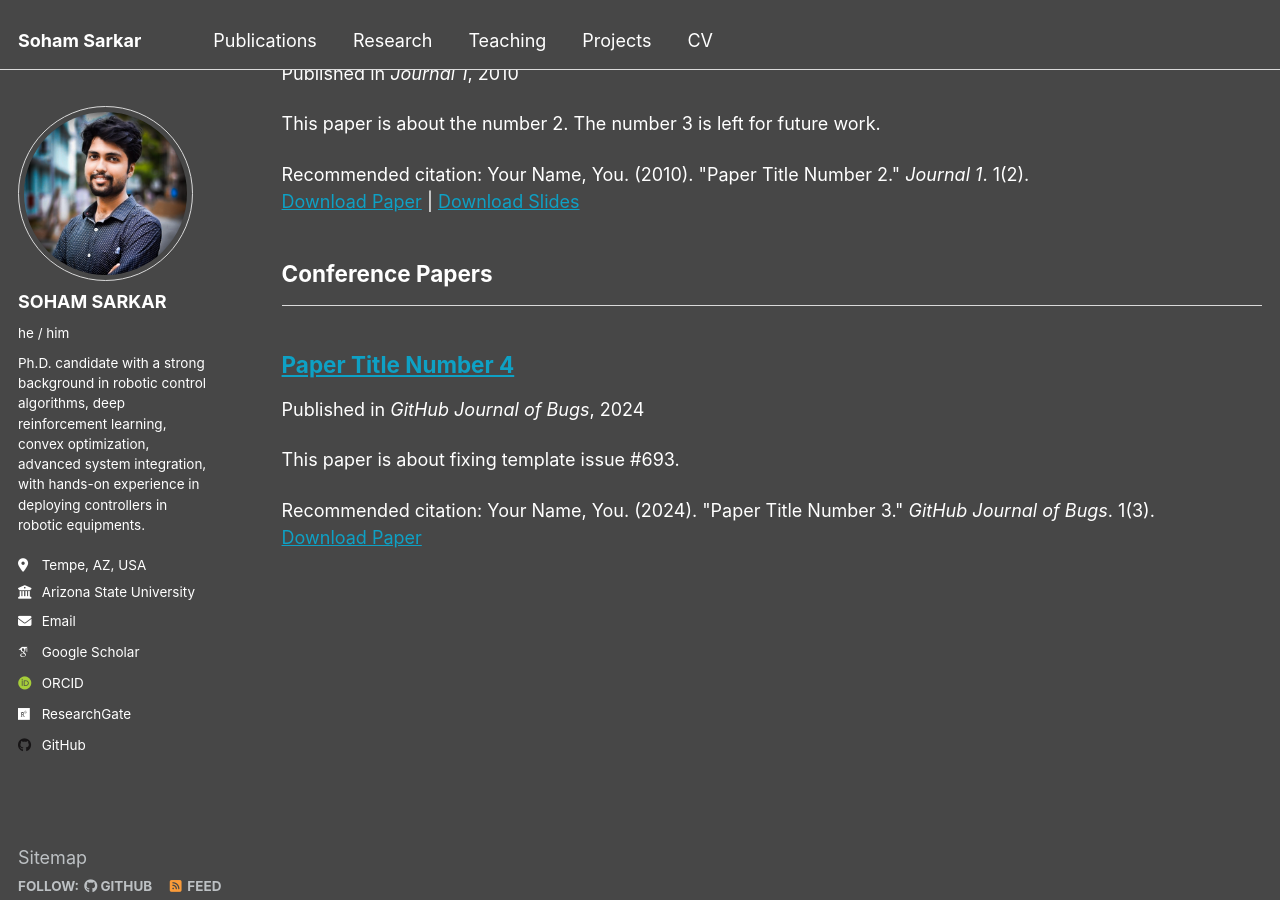
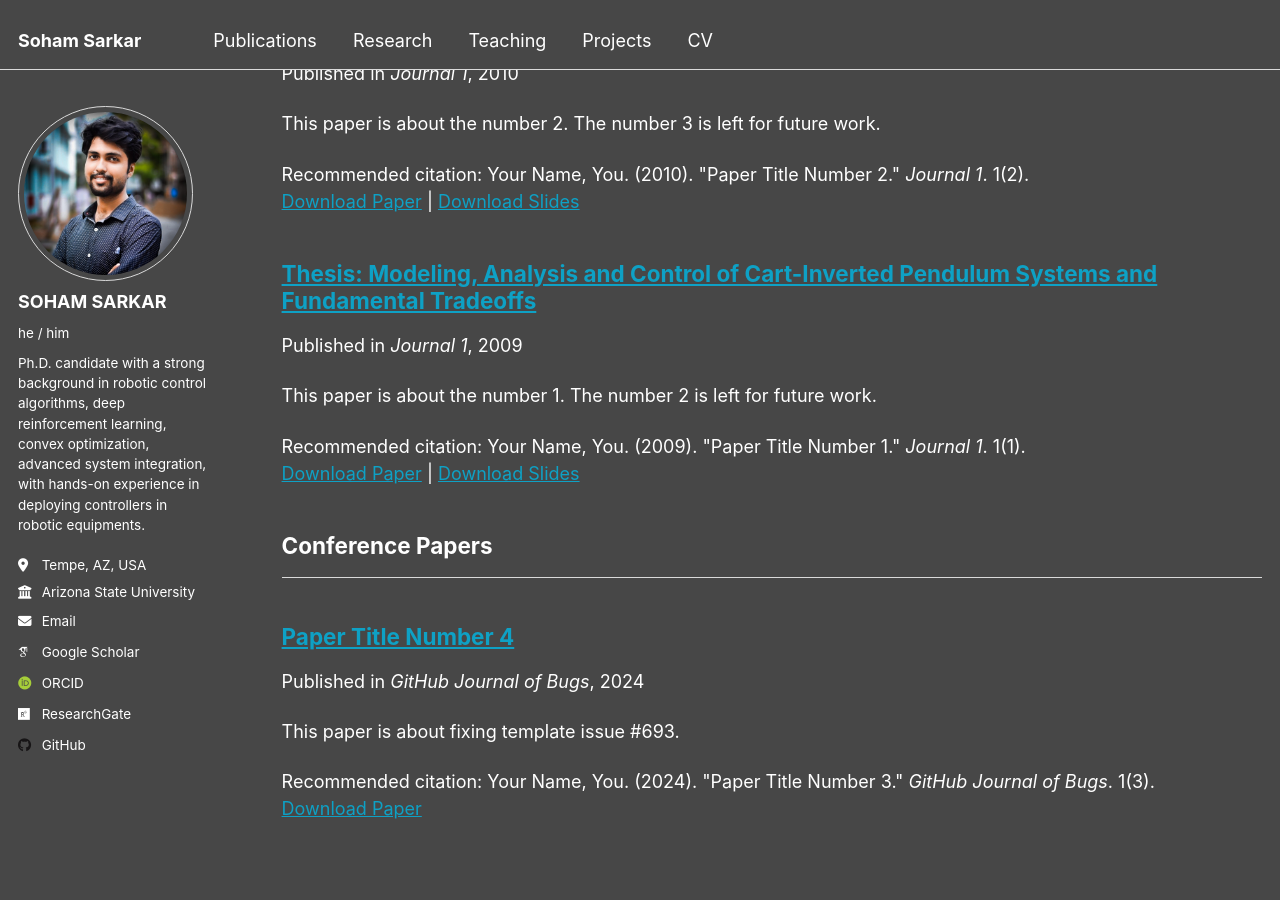
Before and after one commit to ssarka4894/ssarka4894.github.io, a Jekyll site: the page built from _pages/publications.html, in a window 1280 px wide and 900 px high, scrolled down 541 px. Built offline with Jekyll 4.4.1, drawn with Linux system fonts in a browser that asks for light colours; some web fonts are replaced; a file with an impossible date is left out; some of the changed lines change nothing that is shown.

Commit message:
Update excerpt and date in publication metadata

```diff
--- a/_publications/2009-10-01-paper-title-number-1.md
+++ b/_publications/2009-10-01-paper-title-number-1.md
@@ -3,33 +3,8 @@
 collection: publications
 category: manuscripts
 permalink: /publication/2009-10-01-paper-title-number-1
-excerpt: 'This thesis lays down a foundation for more advanced work on bipeds by carefully examining cart
-inverted
-pendulum systems (CIPS, often used to approximate each leg of a biped) and associated closed loop performance
-tradeoffs.
-A CIPS is characterized by an instability (associated with the tendency of the pendulum to fall) and a right half
-plane (RHP, non minimum phase) zero (associated with the cart displacement x). For such a system, the zero is
-typically close to (and smaller) than the instability.
-As such, a classical PK control structure would result in very poor sensitivity properties.
-It is therefore common to use a hierarchical inner outer loop structure.
-As such, this thesis examines how such a structure can be used to improve sensitivity properties beyond a classic PK
-structure and systematically tradeoff sensitivity properties at the plant input/output.
-While the instability requires a minimum bandwidth at the plant input, the RHP zero imposes a maximum bandwidth
-on the cart displacement x.
-Three CIPSs are examined one with a long pendulum, one with a short pendulum and one with an intermediately
-sized pendulum.
-We show that while the short pendulum system is the most unstable and requires the largest bandwidth at the plant
-input for stabilization (and one might thus say that it is the hardest to control), it also has the largest RHP zero.
-Consequently, it will permit the largest cart displacement x bandwidth, and hence, one can argue that the short
-pendulum system is easiest to control.
-Similarly, the long pendulum system is the least unstable and requires the smallest bandwidth at the plant input for
-stabilization (and one might thus say that it is the easiest to control).
-However, because this system also possesses the smallest RHP zero it will permit the smallest cart displacement x
-bandwidth, and hence, one can argue that the long pendulum system is the hardest to control.
-Analogous “intermediate conclusions” can be drawn for the system with the “intermediately sized” pendulum.
-A set of simple academic examples (growing in plant and controller complexity) are introduced to illustrate basic
-tradeoffs and guide the presentation of the trade studies.'
-date: 06-20-2021
+excerpt: 'This paper is about the number 1. The number 2 is left for future work.'
+date: 2009-10-01
 venue: 'Journal 1'
 slidesurl: 'http://academicpages.github.io/files/slides1.pdf'
 paperurl: 'http://academicpages.github.io/files/paper1.pdf'
```
